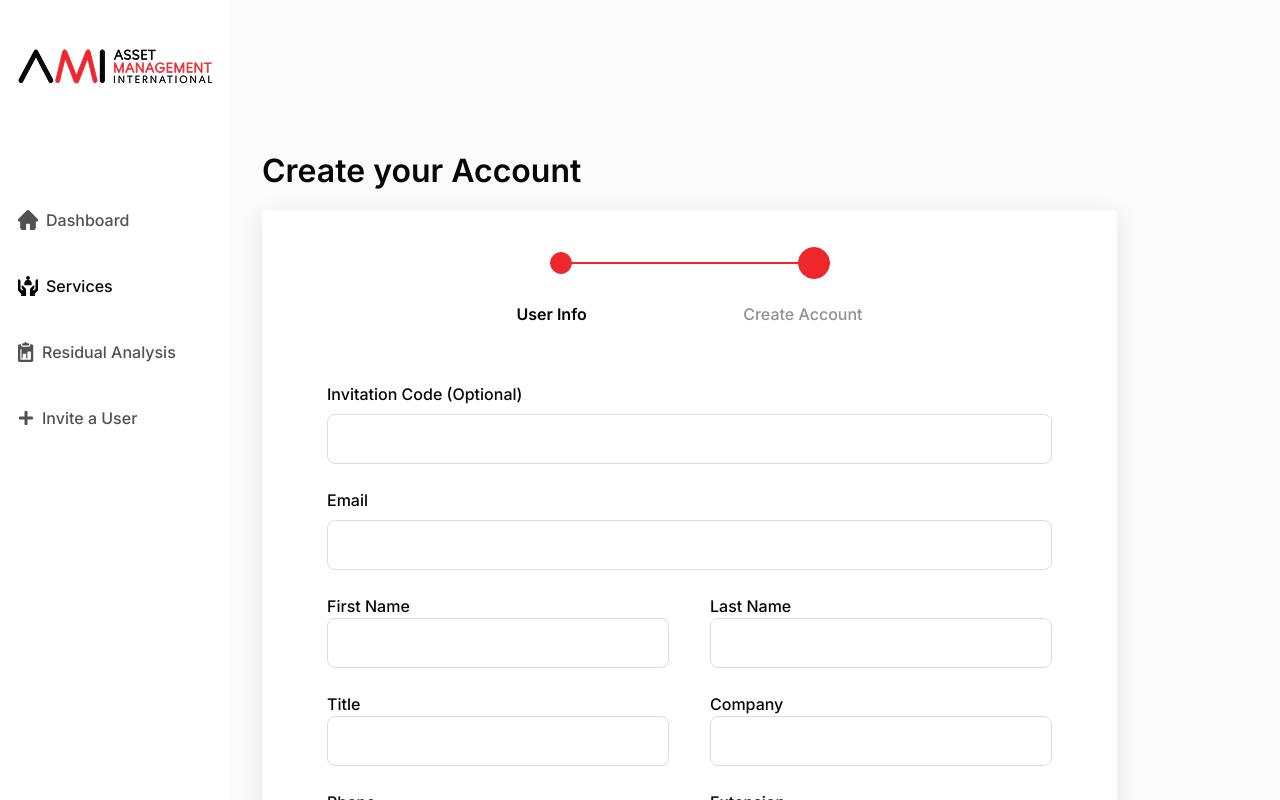
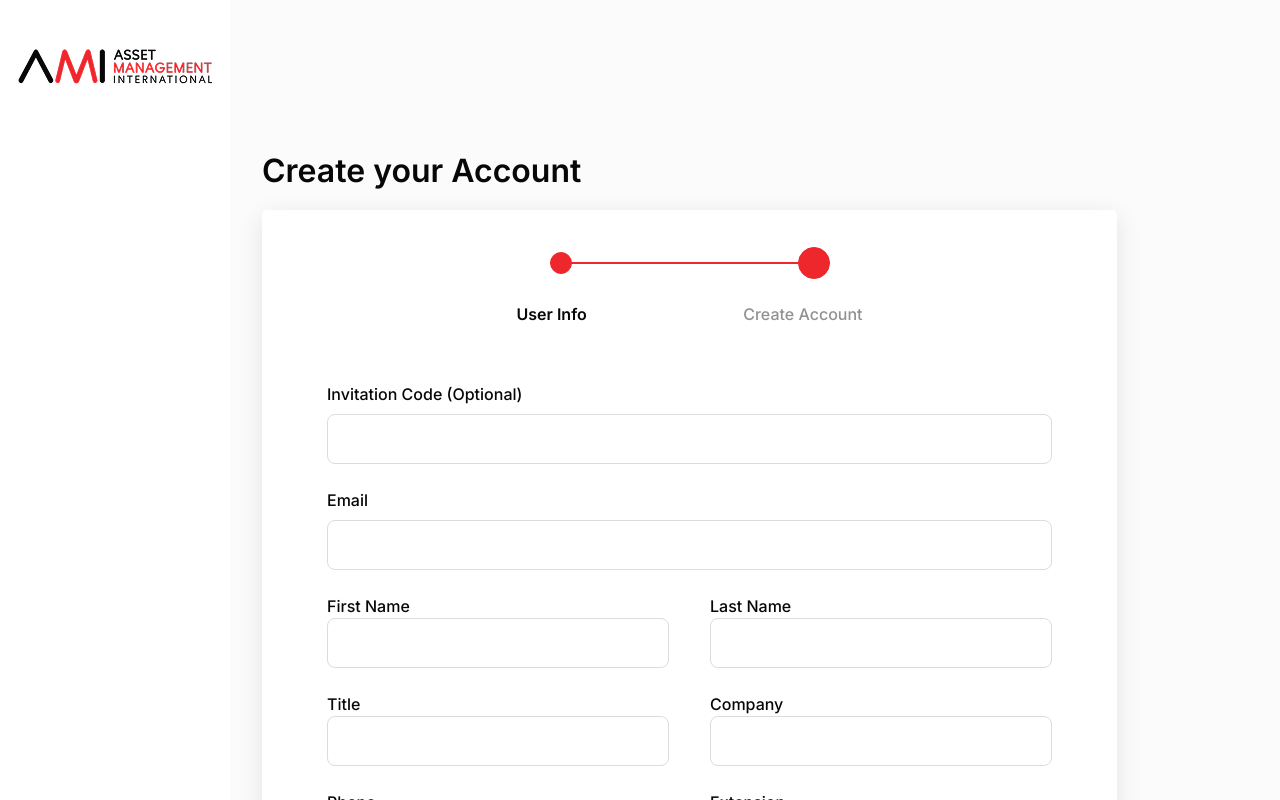
Before and after one commit to arakash-developer/headless, a React (Vite) app: page / in a window 1280 px wide. Built offline with nearby package versions, Linux system fonts and the light colour scheme; sample sign-in values are in the browser's storage.

Commit message:
fix: Update Sidebar component to use islogin for conditional rendering instead of token

```diff
--- a/src/components/main/Sidebar.jsx
+++ b/src/components/main/Sidebar.jsx
@@ -46,7 +46,7 @@ const Sidebar = () => {
             </NavLink>
           </li> */}
 
-            {token && (
+            {islogin && (
               <>
                 <li>
                   <NavLink
```
